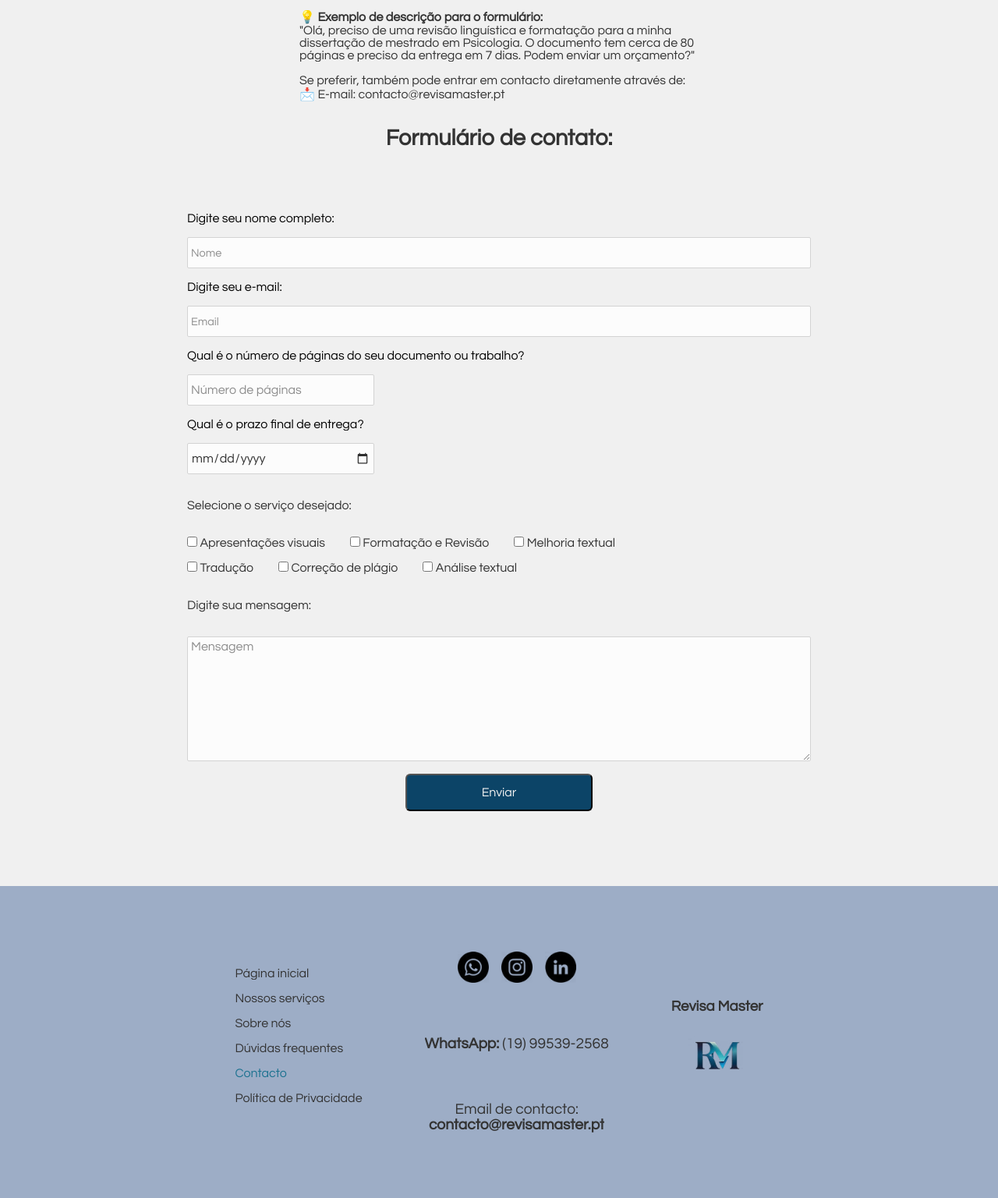
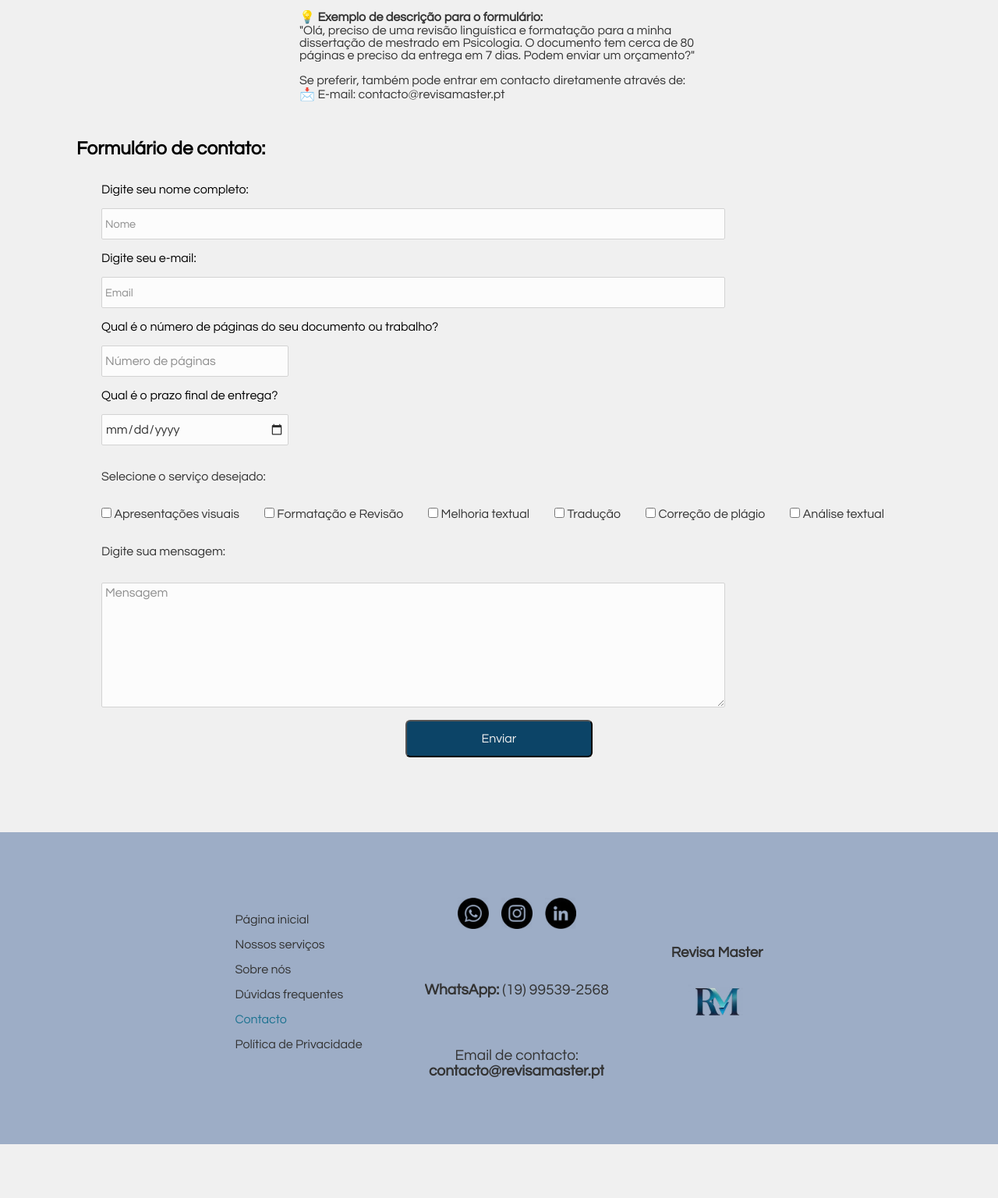
Before and after one commit to Revisa-Master/revisamaster, a Flask app: page /contacto in a window 1280 px wide. Shown: the part 809-2345 px from the top of the page at 78% size. After the commit the page ends 2276 px from the top, so only its background shows below. Run offline with Flask 3, Linux system fonts and the light colour scheme.

Commit message:
refactor: reorganizar estrutura da seção
- Adicionada uma `div` dentro da `section`
- Movidos `h2` e `form` para dentro da nova `div`

```diff
--- a/templates/contacto.html
+++ b/templates/contacto.html
@@ -108,11 +108,13 @@
                 📩 E-mail: contacto@revisamaster.pt
                 </p>
 
+
+            </div>
+            <div class="section-content-contacto__form-container">
                 <h2>
                     Formulário de contato:
                 </h2>
 
-        </div>
                 <form action="/enviar_email" method="POST">
                     <div class="contact-form">
                         <div class="contact-form__container-1">
@@ -138,8 +140,6 @@
                                 <label><input type="checkbox" name="servico" value="Apresentacoes"> Apresentações visuais</label><br>
                                 <label><input type="checkbox" name="servico" value="Formatacao"> Formatação e Revisão</label><br>
                                 <label><input type="checkbox" name="servico" value="melhoria-textual"> Melhoria textual</label><br>
-                </div>
-                <div class="contact-form__container-checkbox">
                                 <label><input type="checkbox" name="servico" value="traducao"> Tradução</label><br>
                                 <label><input type="checkbox" name="servico" value="correcao-plagio"> Correção de plágio</label><br>
                                 <label><input type="checkbox" name="servico" value="analise-textual"> Análise textual</label><br>
@@ -156,6 +156,7 @@
                         </div>
                     </div>
                 </form>
+            </div>
         </section>
     </main>
 
```
Lines whose indentation alone changed are shown as unchanged.
